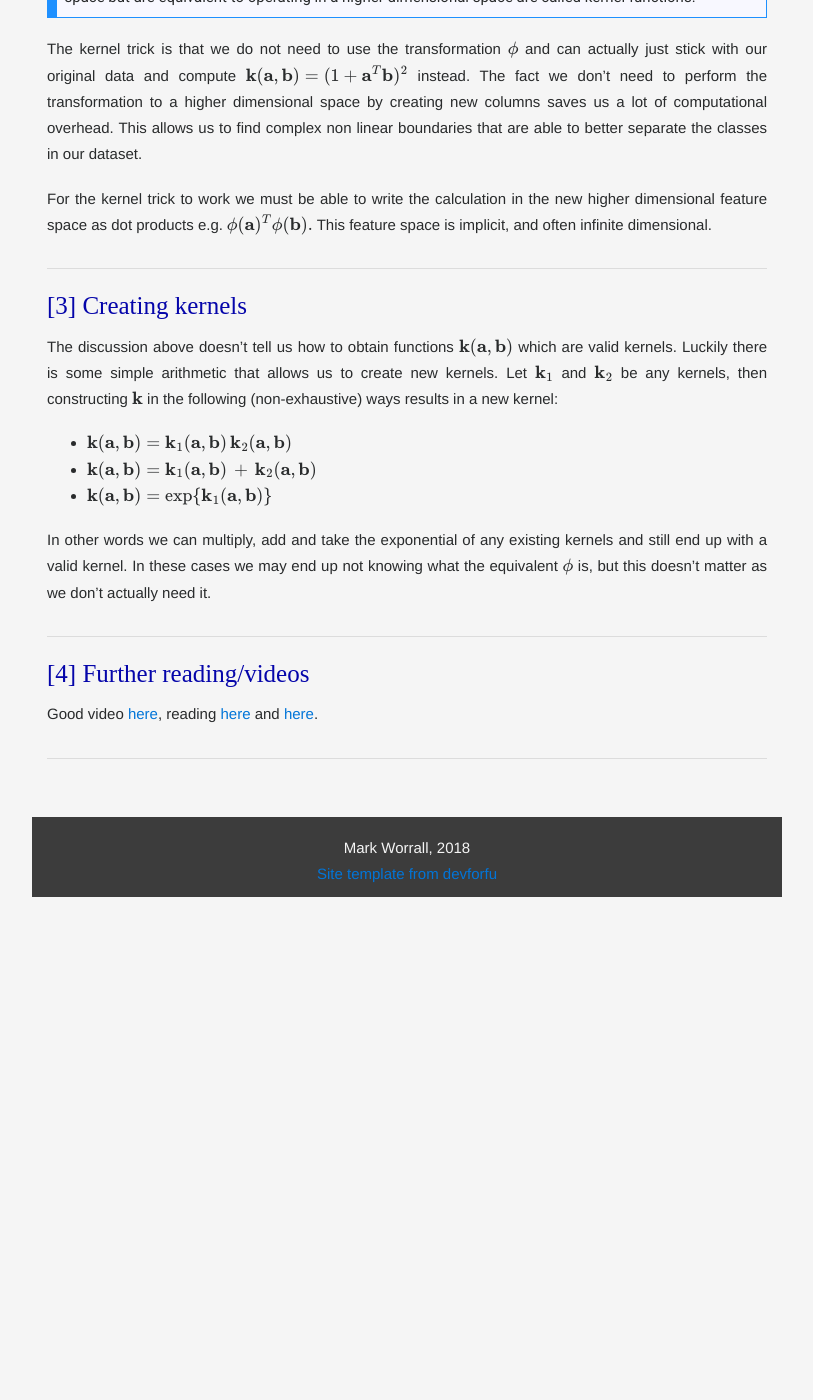
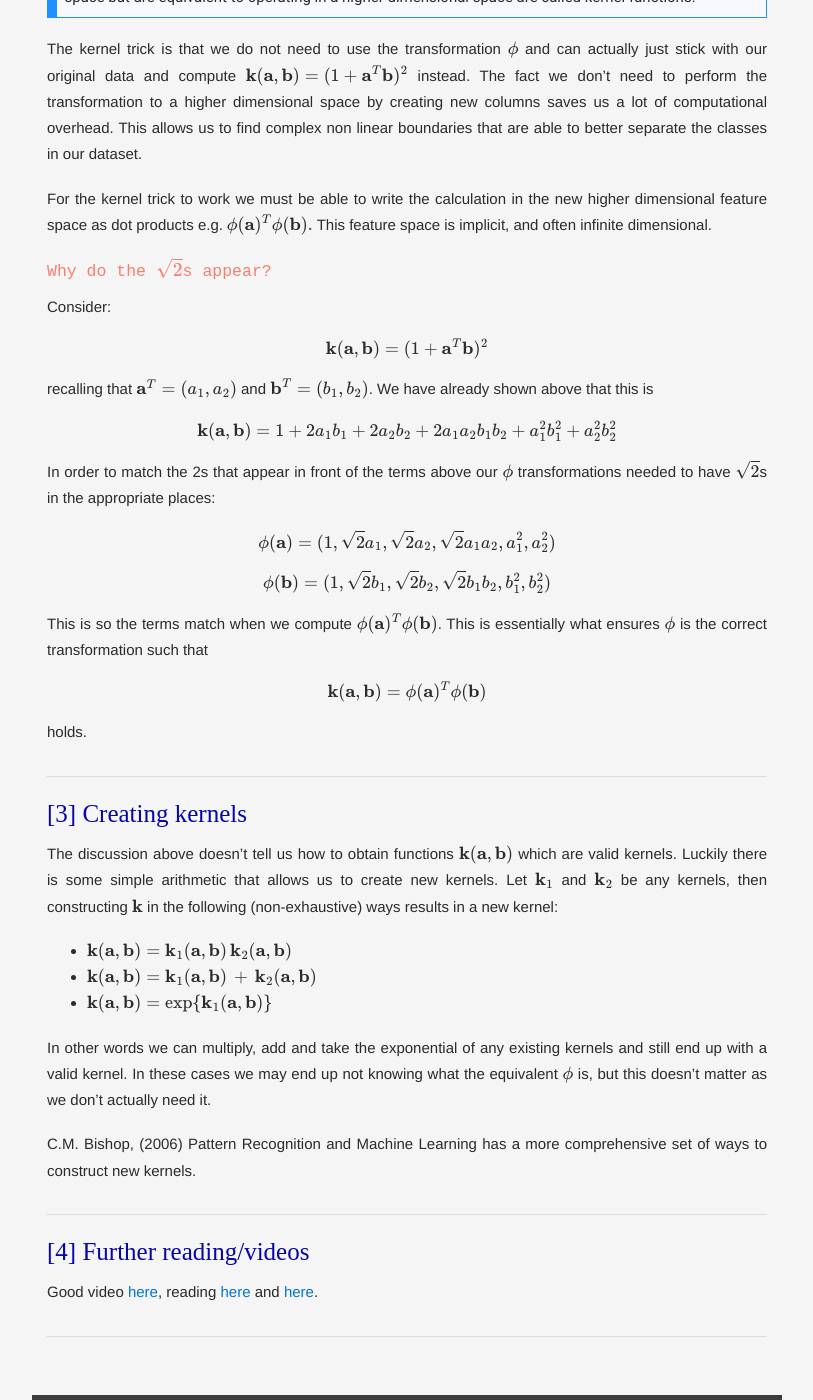
Before and after one commit to maw501/maw501.github.io, a Jekyll site: the page built from posts/_posts/technical/2018-10-19-The-kernel-trick.md, in a window 1280 px wide and 1400 px high, scrolled down 4219 px. Shown: the whole window, without its empty margins (233-1046 px from the left). Built offline with Jekyll 4.4.1, drawn with Linux system fonts in a browser that asks for light colours; nearby versions of some CDN libraries; some web fonts are replaced; formulas are drawn with MathJax 3; comment, search, counter and statistics services are not loaded; before the commit the page ends 5116 px from its top, so only the background shows below that.

Commit message:
kernel blog update again

```diff
--- a/posts/_posts/technical/2018-10-19-The-kernel-trick.md
+++ b/posts/_posts/technical/2018-10-19-The-kernel-trick.md
@@ -133,6 +133,28 @@
 
 For the kernel trick to work we must be able to write the calculation in the new higher dimensional feature space as dot products e.g. $\phi(\textbf{a})^T\phi(\textbf{b}).$ This feature space is implicit, and often infinite dimensional.
 
+##### Why do the $\sqrt{2}$s appear?
+
+Consider:
+
+$$\textbf{k}(\textbf{a},\textbf{b}) = (1 + \textbf{a}^T\textbf{b})^2$$
+
+recalling that $\textbf{a}^T = (a_1, a_2)$ and $\textbf{b}^T = (b_1, b_2)$. We have already shown above that this is
+
+$$\textbf{k}(\textbf{a},\textbf{b}) = 1 + 2a_1b_1 + 2a_2b_2 + 2a_1a_2b_1b_2 + a_1^2b_1^2 + a_2^2b_2^2$$
+
+In order to match the 2s that appear in front of the terms above our $\phi$ transformations needed to have $\sqrt{2}$s in the appropriate places:
+
+$$\phi(\textbf{a}) = (1, \sqrt{2}a_1, \sqrt{2}a_2, \sqrt{2}a_1a_2, a_1^2, a_2^2)$$
+
+$$\phi(\textbf{b}) = (1, \sqrt{2}b_1, \sqrt{2}b_2, \sqrt{2}b_1b_2, b_1^2, b_2^2)$$
+
+This is so the terms match when we compute $\phi(\textbf{a})^T\phi(\textbf{b})$. This is essentially what ensures $\phi$ is the correct transformation such that
+
+$$\textbf{k}(\textbf{a},\textbf{b}) = \phi(\textbf{a})^T\phi(\textbf{b})$$
+
+holds.
+
 <hr class="with-margin">
 <h4 class="header" id="mercer"> Creating kernels</h4>
 
@@ -144,8 +166,10 @@
 
 In other words we can multiply, add and take the exponential of any existing kernels and still end up with a valid kernel. In these cases we may end up not knowing what the equivalent $\phi$ is, but this doesn't matter as we don't actually need it.
 
+C.M. Bishop, (2006) Pattern Recognition and Machine Learning has a more comprehensive set of ways to construct new kernels.
+
 <hr class="with-margin">
-<h4 class="header" id="intro">Further reading/videos</h4>
+<h4 class="header" id="further">Further reading/videos</h4>
 
 Good video [here](https://www.youtube.com/watch?v=XUj5JbQihlU&hd=1), reading [here](https://stats.stackexchange.com/questions/80398/how-can-svm-find-an-infinite-feature-space-where-linear-separation-is-always-p) and [here](https://stats.stackexchange.com/questions/152897/how-to-intuitively-explain-what-a-kernel-is).
 <hr class="with-margin">
```
